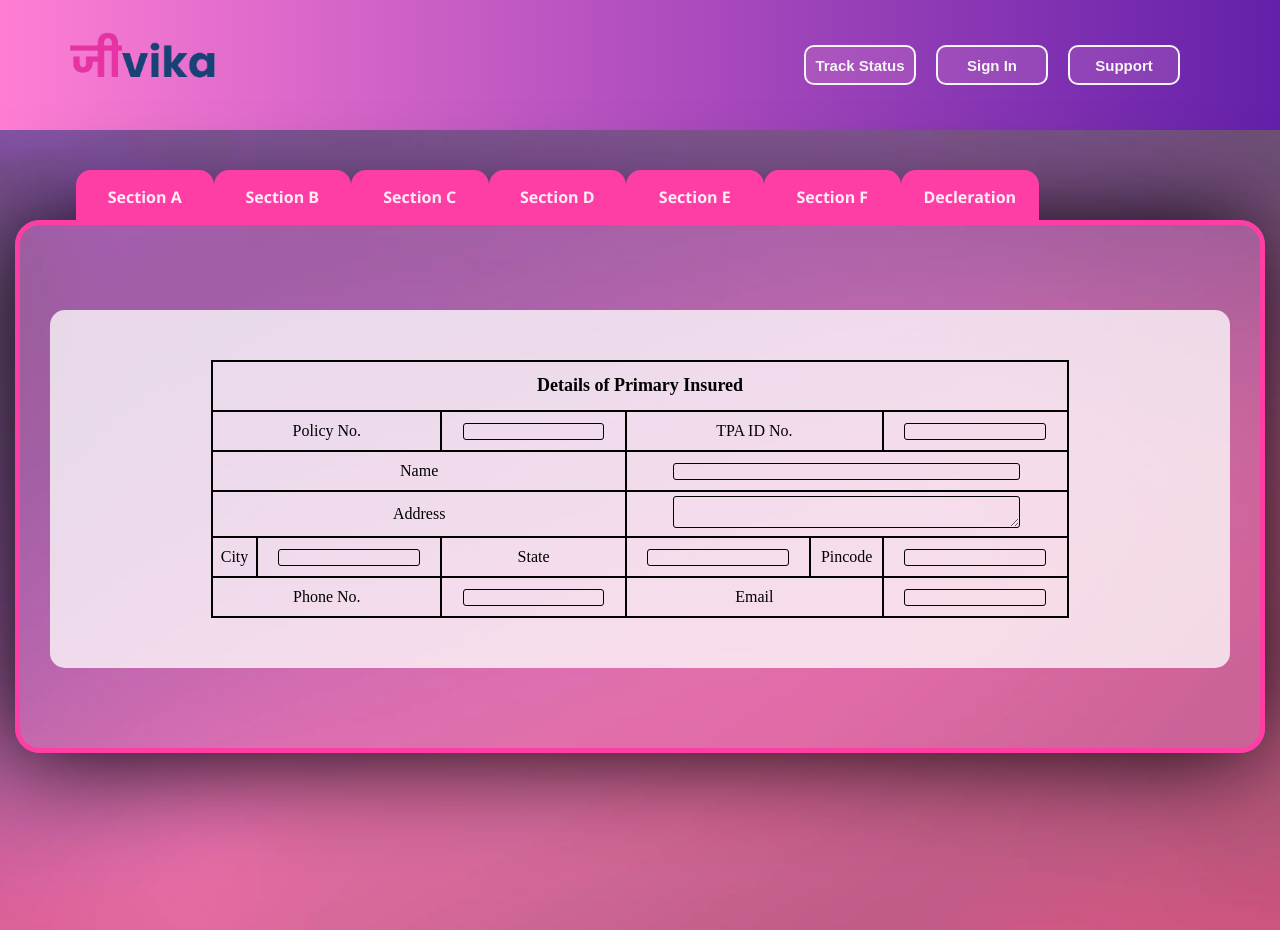
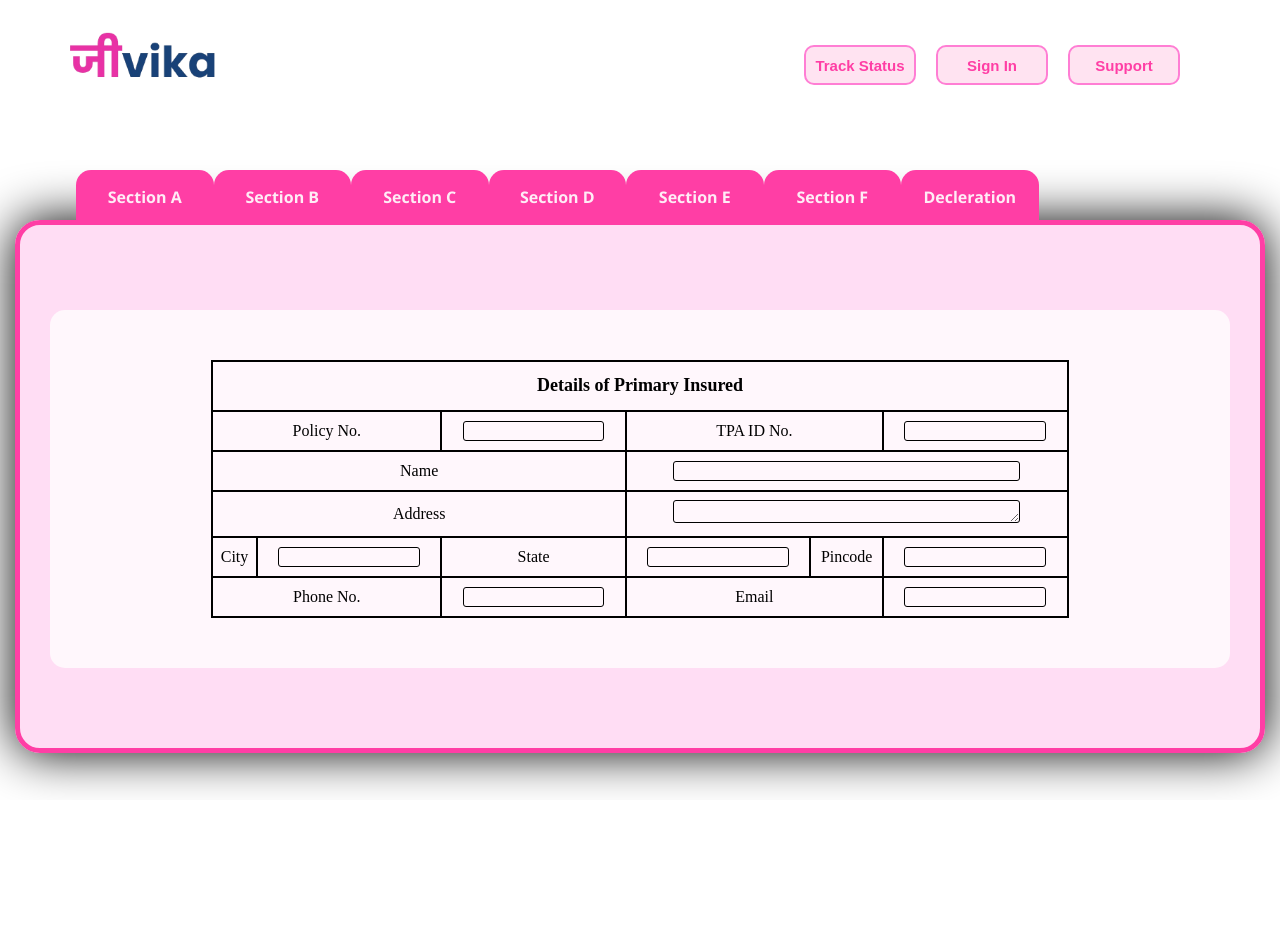
Before and after one commit to AmanPrajapati7015/jeevika, a React (Vite) app in the folder reactjs/: page / in a window 1280 px wide. After the commit the page ends 800 px from the top, so only its background shows below. Built offline with nearby package versions, Linux system fonts and the light colour scheme.

Commit message:
more changes

```diff
--- a/reactjs/src/components/Form.jsx
+++ b/reactjs/src/components/Form.jsx
@@ -31,7 +31,7 @@ export default function Form() {
 
   return (
     <>
-      <img className="wrap" src={bgimage} />
+      {/* <img className="wrap" src={bgimage} /> */}
       <div className="form-container">
         <div className="form-section-container">
           <div
--- a/reactjs/src/components/Navbar.css
+++ b/reactjs/src/components/Navbar.css
@@ -20,7 +20,7 @@
     margin: 0px;
     padding: 10px 100px;
     /* background-color: var(--main-purple); */
-    background: linear-gradient(to left, var(--main-purple), var(--bg-purple-1));
+    /* background: linear-gradient(to left, var(--main-purple), var(--bg-purple-1)); */
     font-family: 'Segoe UI', Tahoma, Geneva, Verdana, sans-serif;
 }
 
@@ -61,12 +61,12 @@
 } */
 
 .nav-button-container button{
-    border: whitesmoke 2.7px solid;
-    background-color: #ffb5da29;
+    border: #FF7ED4 2.7px solid;
+    background-color: #ffb5da61;
     border-radius: 10px;
     height: 40px;
     aspect-ratio: 2.8;
-    color: whitesmoke;
+    color: #FF3EA5;
     padding: 6px 8px;
     font-weight: bold;
     font-size: 15px;
@@ -75,5 +75,5 @@
 .nav-button-container button:hover{
     scale: 1.1;
     transition: 50ms;
-    box-shadow: 0px 0px 4px white;
+    box-shadow: 0px 0px 4px #FFB5DA;
 }
--- a/reactjs/src/components/form.css
+++ b/reactjs/src/components/form.css
@@ -26,7 +26,7 @@
     margin-top: 7%;
     border: 5px solid #FF3EA5;
     border-radius: 25px;
-    box-shadow: 0px 0px 100px black;
+    box-shadow: 0px 0px 50px black;
 }
 
 .form-container .form-section-container{
--- a/reactjs/src/form-elements/formstyles.css
+++ b/reactjs/src/form-elements/formstyles.css
@@ -11,6 +11,7 @@ input[type="number"],
 input[type="date"],
 input[type="time"] {
   width: 80%;
+  height: 60%;
 }
 
 input[type="radio"] {
```
